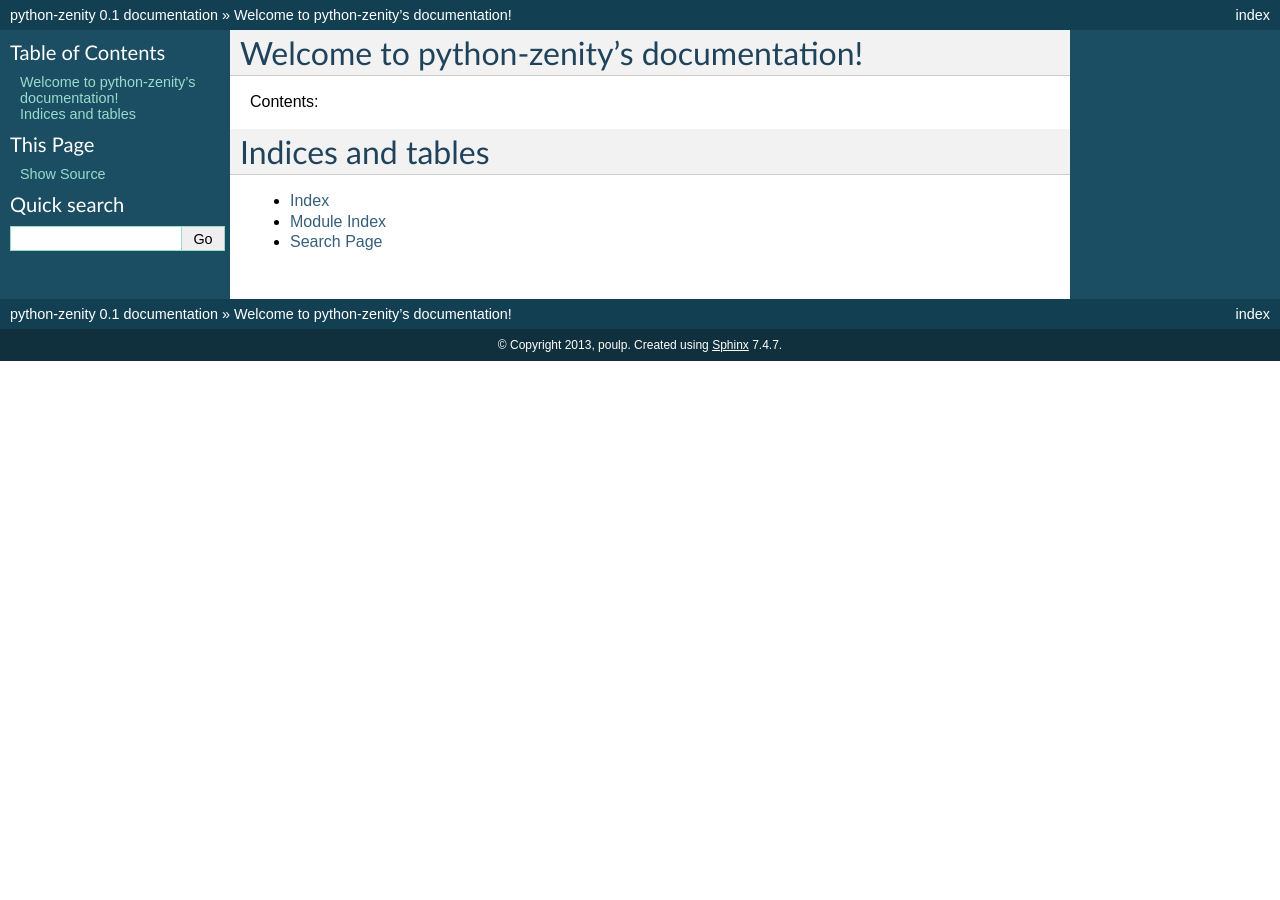
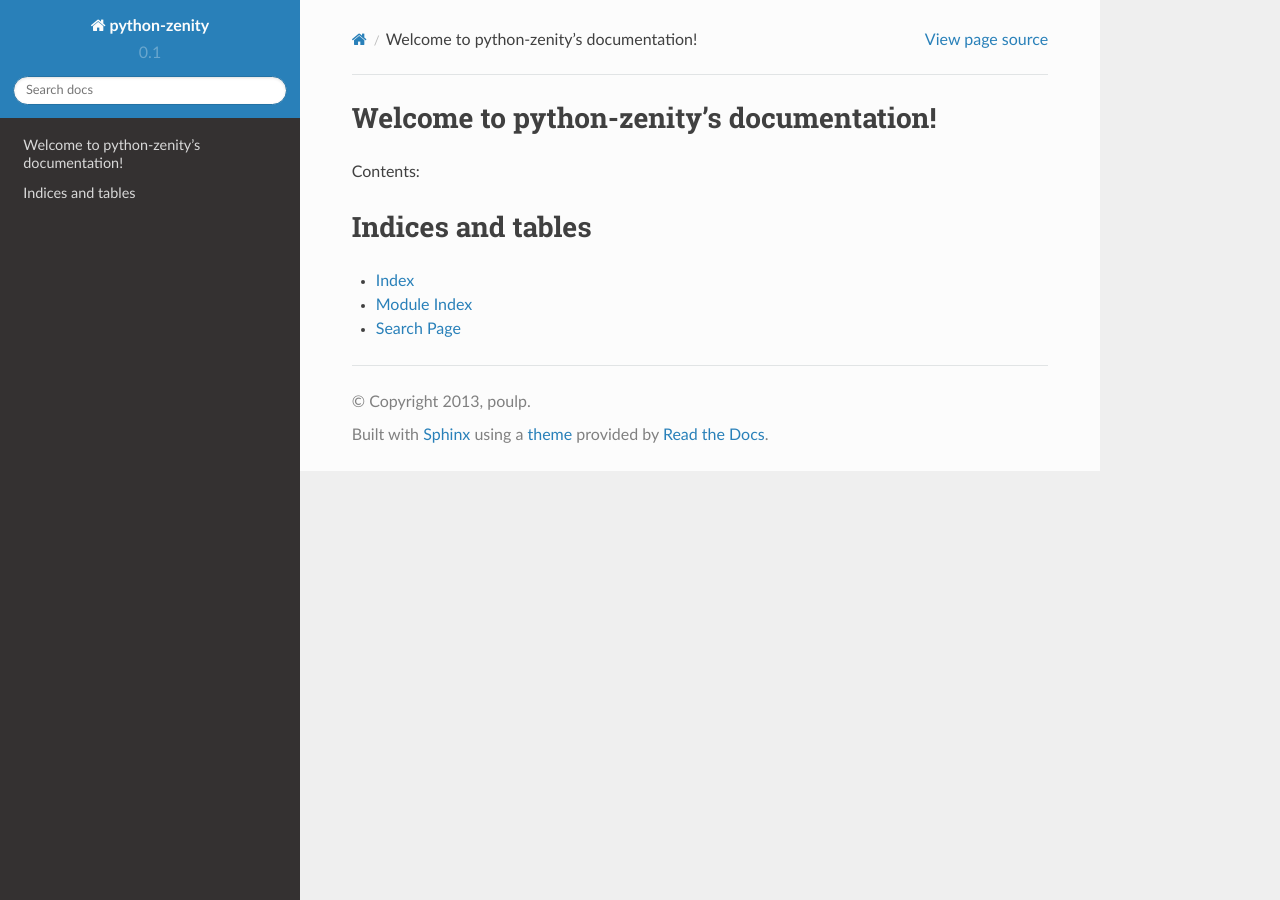
Before and after one commit to poulp/zenipy, a Sphinx documentation site: the page built from docs/source/index.rst, in a window 1280 px wide. Built offline with Sphinx 7.4.7 and the Read the Docs theme 2.0.0, drawn with Linux system fonts in a browser that asks for light colours.

Commit message:
get sphinx_rtd_theme

```diff
--- a/README.rst
+++ b/README.rst
@@ -34,7 +34,7 @@
 
 .. code-block:: python
 
-    from pythonzenity import *
+    from pythonzenity import Calendar
     result = Calendar(title="Awesome Calendar",text_info="Your birthday ?")
     print result
 
--- a/docs/source/conf.py
+++ b/docs/source/conf.py
@@ -12,6 +12,7 @@
 # serve to show the default.
 
 import sys, os
+import sphinx_rtd_theme
 
 # If extensions (or modules to document with autodoc) are in another directory,
 # add these directories to sys.path here. If the directory is relative to the
@@ -94,7 +95,7 @@
 
 # The theme to use for HTML and HTML Help pages.  See the documentation for
 # a list of builtin themes.
-html_theme = 'default'
+html_theme = 'sphinx_rtd_theme'
 
 # Theme options are theme-specific and customize the look and feel of a theme
 # further.  For a list of options available for each theme, see the
@@ -102,7 +103,7 @@
 #html_theme_options = {}
 
 # Add any paths that contain custom themes here, relative to this directory.
-#html_theme_path = []
+html_theme_path = [sphinx_rtd_theme.get_html_theme_path()]
 
 # The name for this set of Sphinx documents.  If None, it defaults to
 # "<project> v<release> documentation".
--- a/setup.py
+++ b/setup.py
@@ -5,7 +5,7 @@
     version='0.1',
     description='Simple dialog with Python and Gtk',
     url='http://bitbucket.org/poulp/python-zenity',
-    author='Poulp',
+    author='poulp',
     author_email='mathieu.nerv@gmail.com',
     license='BSD',
     packages=['pythonzenity'],
```
